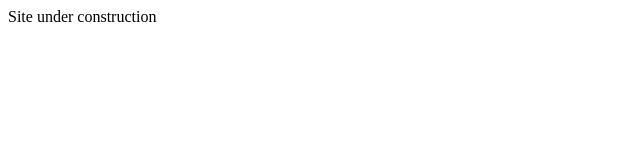
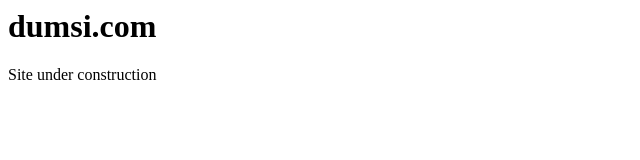
Before and after one commit to dumsi/dumsi.github.io, a plain HTML site: page index.html in a window 1280 px wide. Shown: the whole page, without its empty margins (0-640 px from the left). Drawn offline with Linux system fonts and the light colour scheme.

Commit message:
Update index.html

```diff
--- a/index.html
+++ b/index.html
@@ -1 +1,2 @@
-Site under construction
+<h1>dumsi.com</h1>
+<p>Site under construction</p>
```
